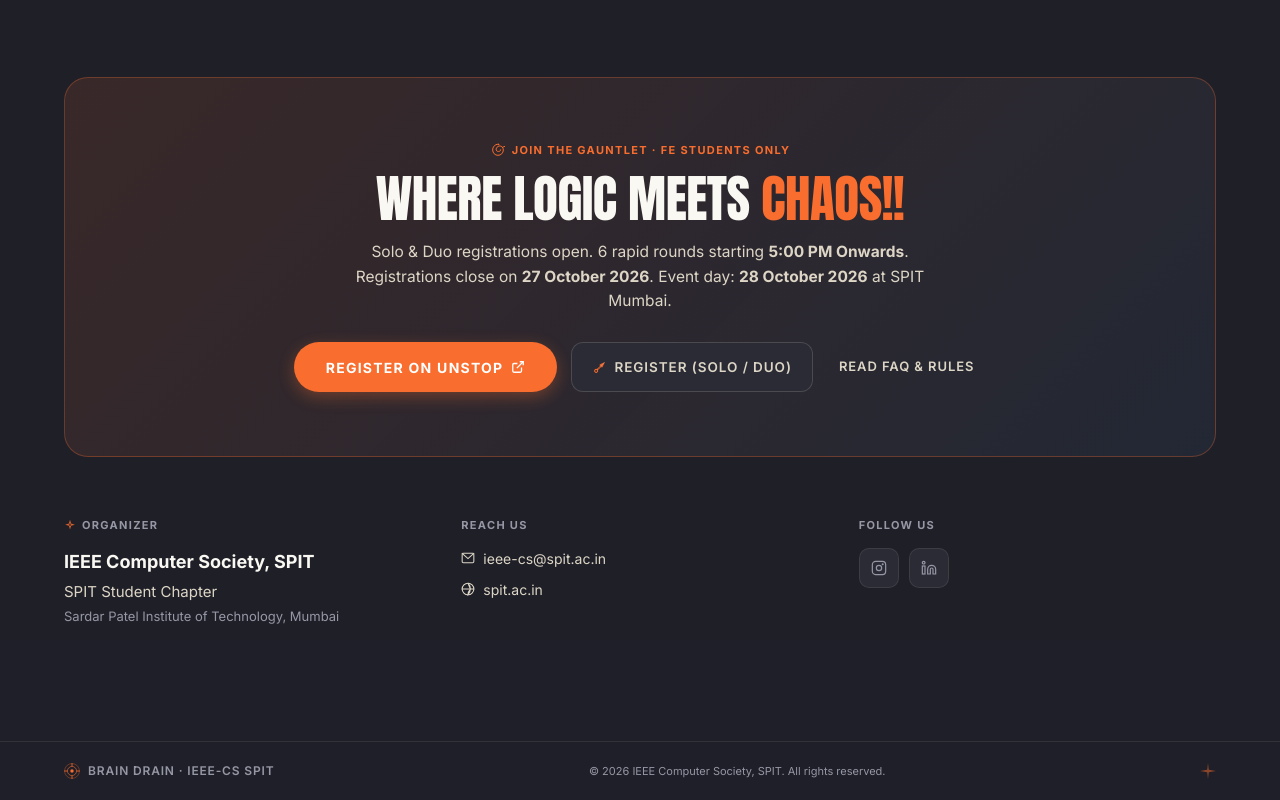
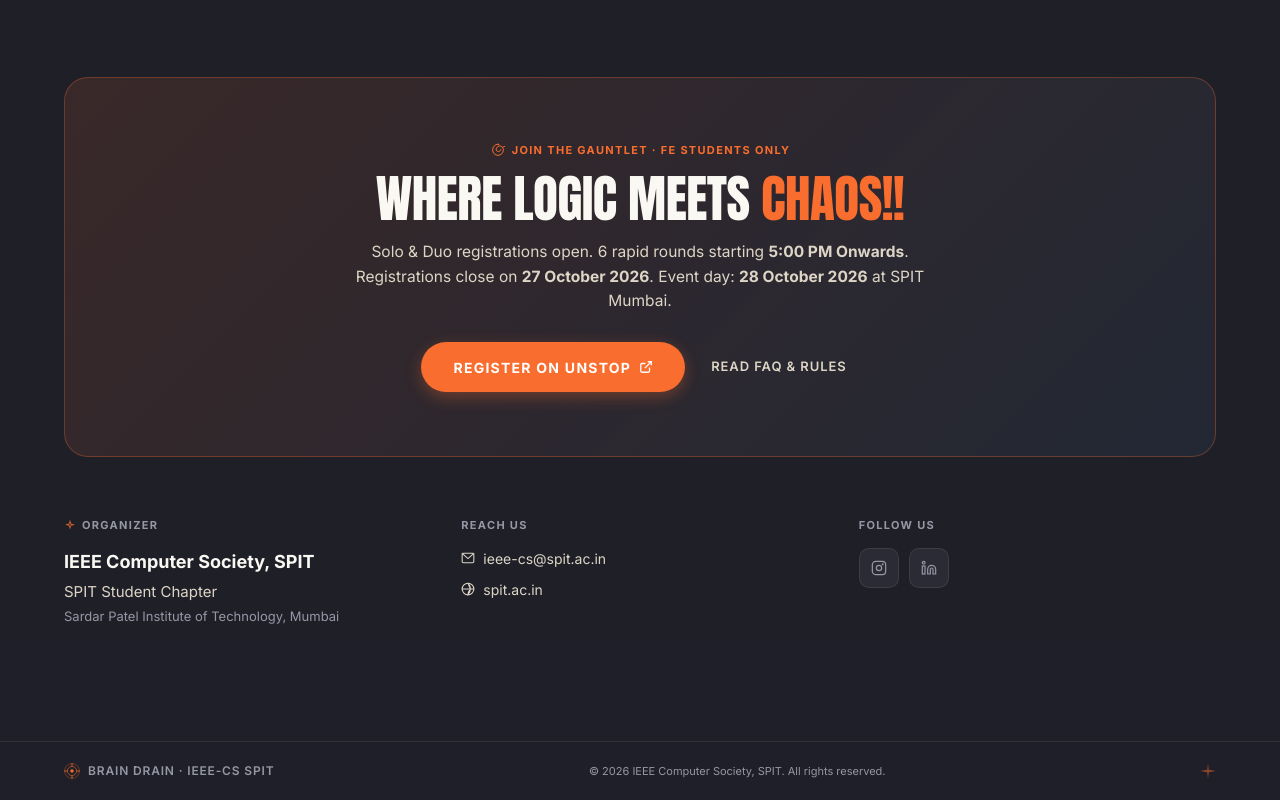
Before and after one commit to RiseMantis/brain_drain_regis, a Next.js app: page / in a window 1280 px wide. Shown: the part 8417-9217 px from the top of the page. Built offline with nearby package versions, Linux system fonts and the light colour scheme.

Commit message:
fix: remove redundant Register (Solo / Duo) button from ContactSection

```diff
--- a/components/ContactSection.tsx
+++ b/components/ContactSection.tsx
@@ -3,7 +3,7 @@
 import { useState, useEffect } from "react";
 import RegistrationModal from "./RegistrationModal";
 import { EVENT_CONFIG } from "@/constants/eventConfig";
-import { KonohaLeafSymbol, KunaiIcon, ShurikenIcon } from "./NarutoSymbols";
+import { KonohaLeafSymbol, ShurikenIcon } from "./NarutoSymbols";
 
 const SOCIAL_LINKS = [
   {
@@ -126,26 +126,6 @@
                   <line x1="10" y1="14" x2="21" y2="3" />
                 </svg>
               </a>
-              <button
-                className="link-secondary"
-                id="contact-register-btn"
-                style={{
-                  height: "50px",
-                  fontSize: "13.5px",
-                  padding: "0 20px",
-                  background: "var(--surface)",
-                  borderRadius: "12px",
-                  border: "1px solid var(--border-default)",
-                  cursor: "pointer",
-                  display: "inline-flex",
-                  alignItems: "center",
-                  gap: "6px",
-                }}
-                onClick={() => setModalOpen(true)}
-              >
-                <KunaiIcon size={16} color="var(--action-primary)" rotate={45} />
-                <span>Register (Solo / Duo)</span>
-              </button>
               <a
                 href="#faq"
                 className="link-secondary"
```
